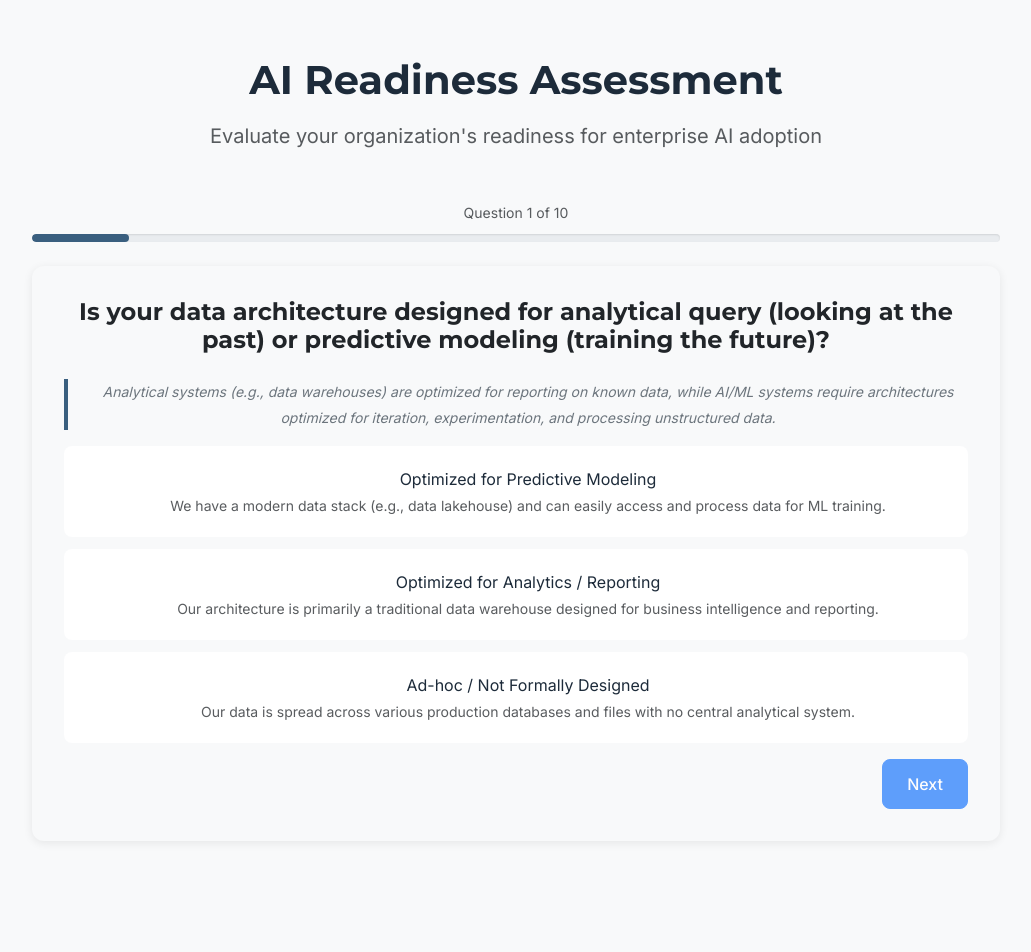
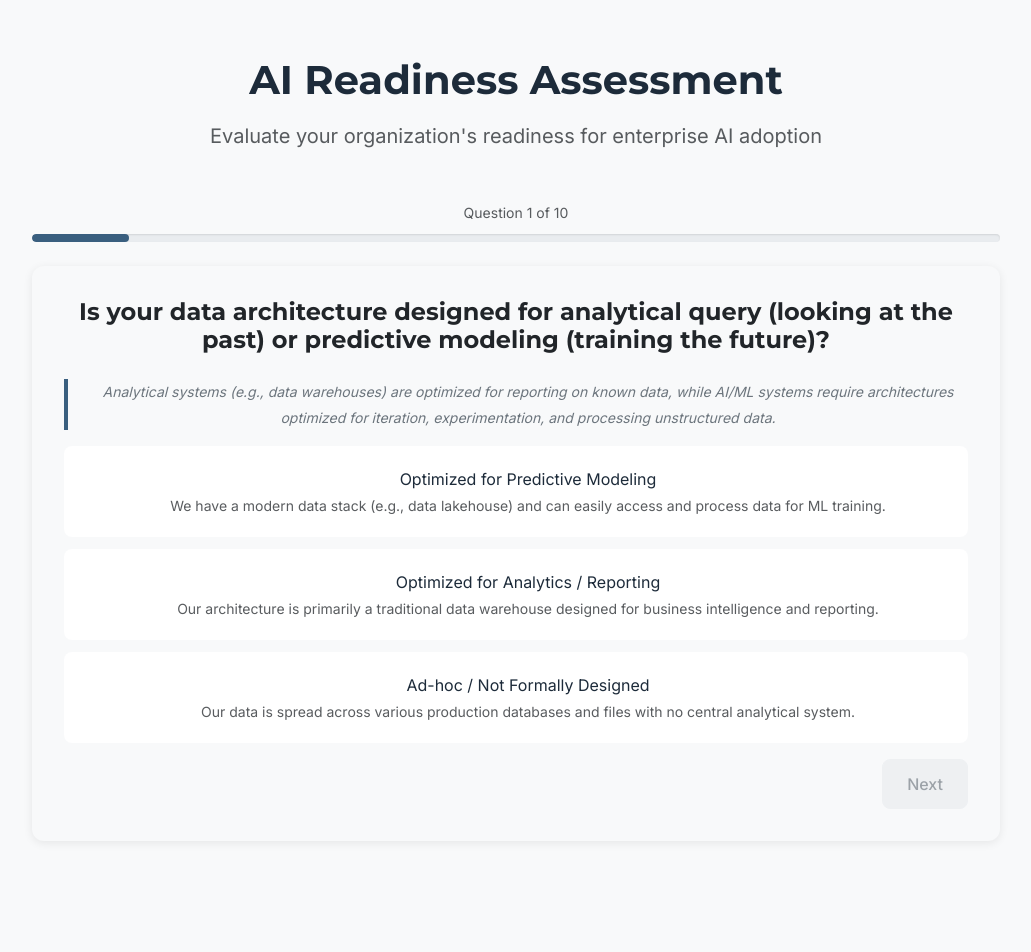
Before and after one commit to kirbah/ai-readiness-assessor, a React (Create React App) app: page / in a window 1280 px wide. Shown: the top 952 px of the page, without its empty margins (124-1155 px from the left). Built offline with nearby package versions, Linux system fonts and the light colour scheme.

Commit message:
feat: enhance ResultsPage with clipboard copy functionality and update button states

```diff
--- a/src/components/ResultsPage.js
+++ b/src/components/ResultsPage.js
@@ -14,6 +14,7 @@ const ResultsPage = ({
   onRestart,
 }) => {
   const [filter, setFilter] = useState(initialFilter || "all");
+  const [isCopied, setIsCopied] = useState(false);
 
   const tierDescriptions = {
     "At Risk":
@@ -59,16 +60,17 @@ const ResultsPage = ({
   const handleCopyToClipboard = async () => {
     try {
       await navigator.clipboard.writeText(shareableUrl || window.location.href);
-      // Could add a toast notification here
+      setIsCopied(true);
+      setTimeout(() => setIsCopied(false), 2500);
     } catch (err) {
       console.error("Failed to copy: ", err);
     }
   };
 
   const getIconForScore = (score) => {
-    if (score === 0) return "✖"; // Red cross for critical
-    if (score === 1) return "▲"; // Yellow triangle for issues
-    return "✔"; // Green check for good
+    if (score === 0) return "🔴"; // Filled red circle for critical
+    if (score === 1) return "🟡"; // Filled amber triangle for issues
+    return "🟢"; // Filled green circle for good
   };
 
   const getColorForScore = (score) => {
@@ -288,7 +290,8 @@ const ResultsPage = ({
                     onClick={handleCopyToClipboard}
                     aria-label="Copy share link"
                   >
-                    <i className="bi bi-copy"></i> Copy Link
+                    <i className="bi bi-copy"></i>{" "}
+                    {isCopied ? "Copied!" : "Copy Link"}
                   </button>
                 </div>
                 <small className="text-muted">
--- a/src/styles/professional-theme.css
+++ b/src/styles/professional-theme.css
@@ -96,6 +96,23 @@ h4 {
   box-shadow: 0 4px 12px rgba(58, 95, 127, 0.3);
 }
 
+.btn:disabled,
+.btn-primary:disabled {
+  background-color: #e9ecef !important;
+  border-color: #e9ecef !important;
+  color: #6c757d !important;
+  cursor: not-allowed !important;
+  opacity: 0.65;
+}
+
+.btn:disabled:hover,
+.btn-primary:disabled:hover {
+  background-color: #e9ecef !important;
+  border-color: #e9ecef !important;
+  transform: none;
+  box-shadow: none;
+}
+
 .btn-outline-primary {
   color: var(--bs-primary);
   border-color: var(--bs-primary);
@@ -134,8 +151,8 @@ h4 {
 
 .answer-row.selected {
   border-color: var(--bs-primary);
-  background-color: rgba(58, 95, 127, 0.05);
-  box-shadow: 0 2px 8px rgba(58, 95, 127, 0.15);
+  background-color: #f8f9fa;
+  box-shadow: 0 2px 8px rgba(0, 0, 0, 0.1);
 }
 
 .answer-row .form-check {
```
